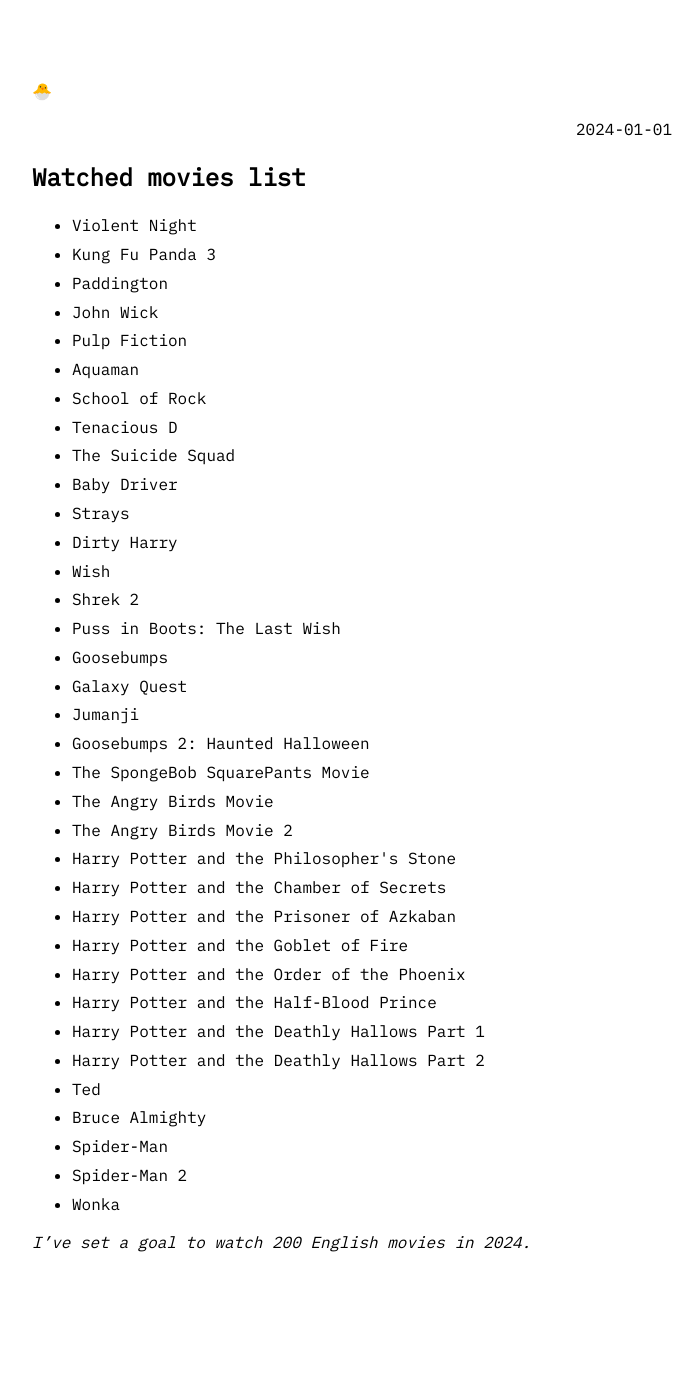
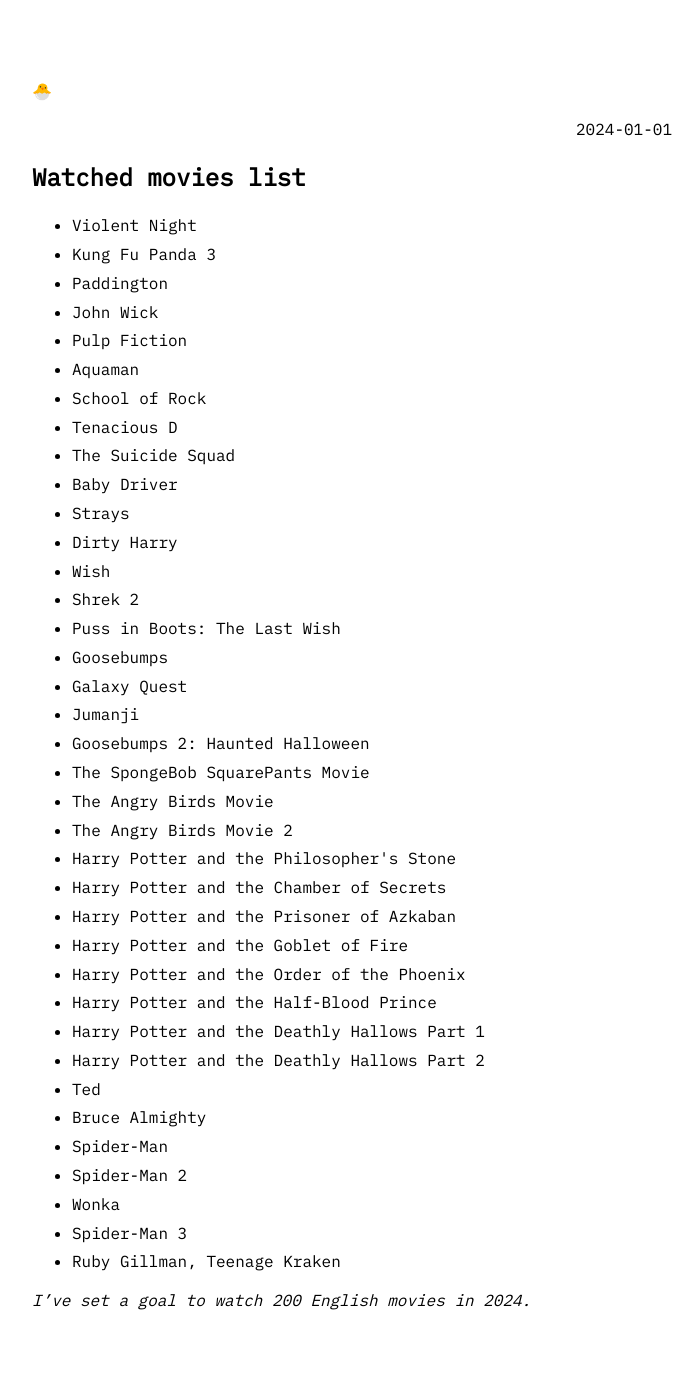
Before and after one commit to prolkh/prolkh.github.io, a Jekyll site: the page built from watched-movies-list.md, in a window 1280 px wide. Shown: the whole page, without its empty margins (288-988 px from the left). Built offline with Jekyll 4.4.1, drawn with Linux system fonts in a browser that asks for light colours; before the commit the page ends 1334 px from its top, so only the background shows below that.

Commit message:
Update movies.yml

```diff
--- a/_data/movies.yml
+++ b/_data/movies.yml
@@ -103,3 +103,9 @@
 
   - title: "Wonka"
     date : '2024-02-18'
+
+  - title: "Spider-Man 3"
+    date : '2024-02-20'
+
+  - title: "Ruby Gillman, Teenage Kraken"
+    date : '2024-02-21'
```
